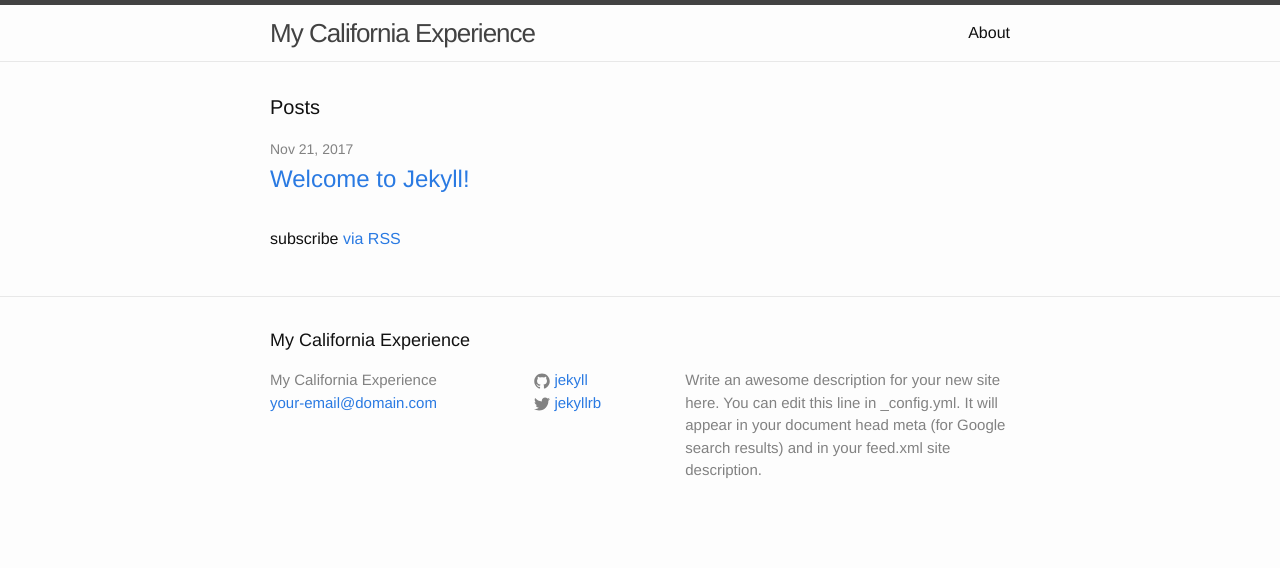
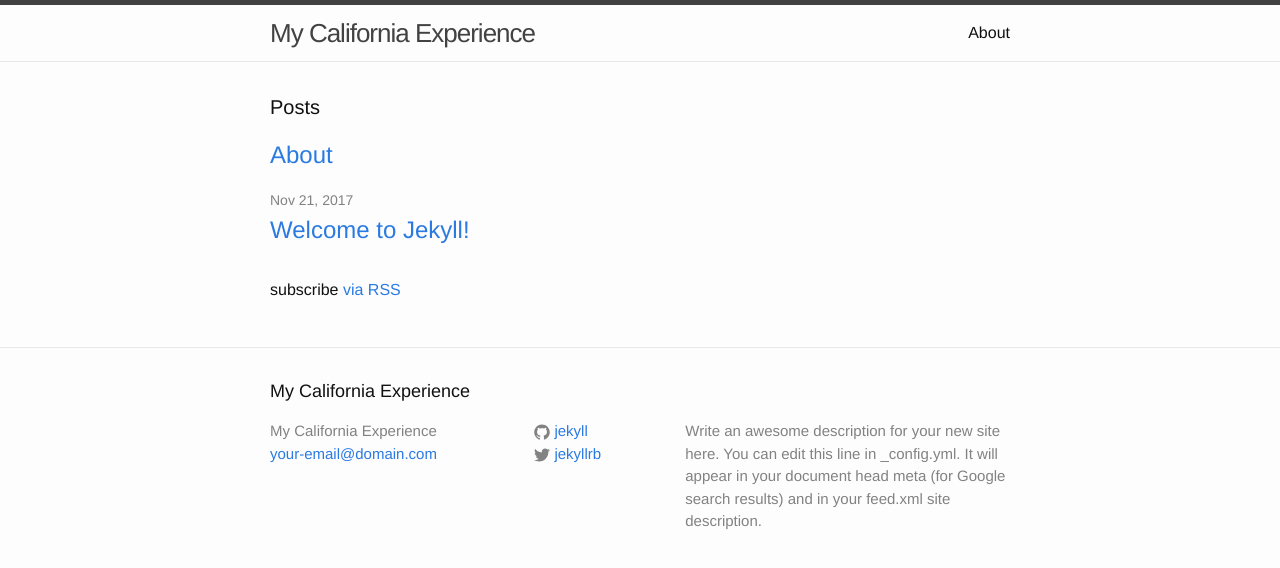
Before and after one commit to johannakch/johannakch.github.io, a Jekyll site: the page built from index.html, in a window 1280 px wide. Shown: the top 568 px of the page. Built offline with Jekyll 4.4.1, drawn with Linux system fonts in a browser that asks for light colours.

Commit message:
Update index.html

```diff
--- a/index.html
+++ b/index.html
@@ -5,6 +5,7 @@ layout: default
 <div class="home">
 
   <h1 class="page-heading">Posts</h1>
+  <h2><a href="about.html">About</a></h2>
 
   <ul class="post-list">
     {% for post in site.posts %}
```
